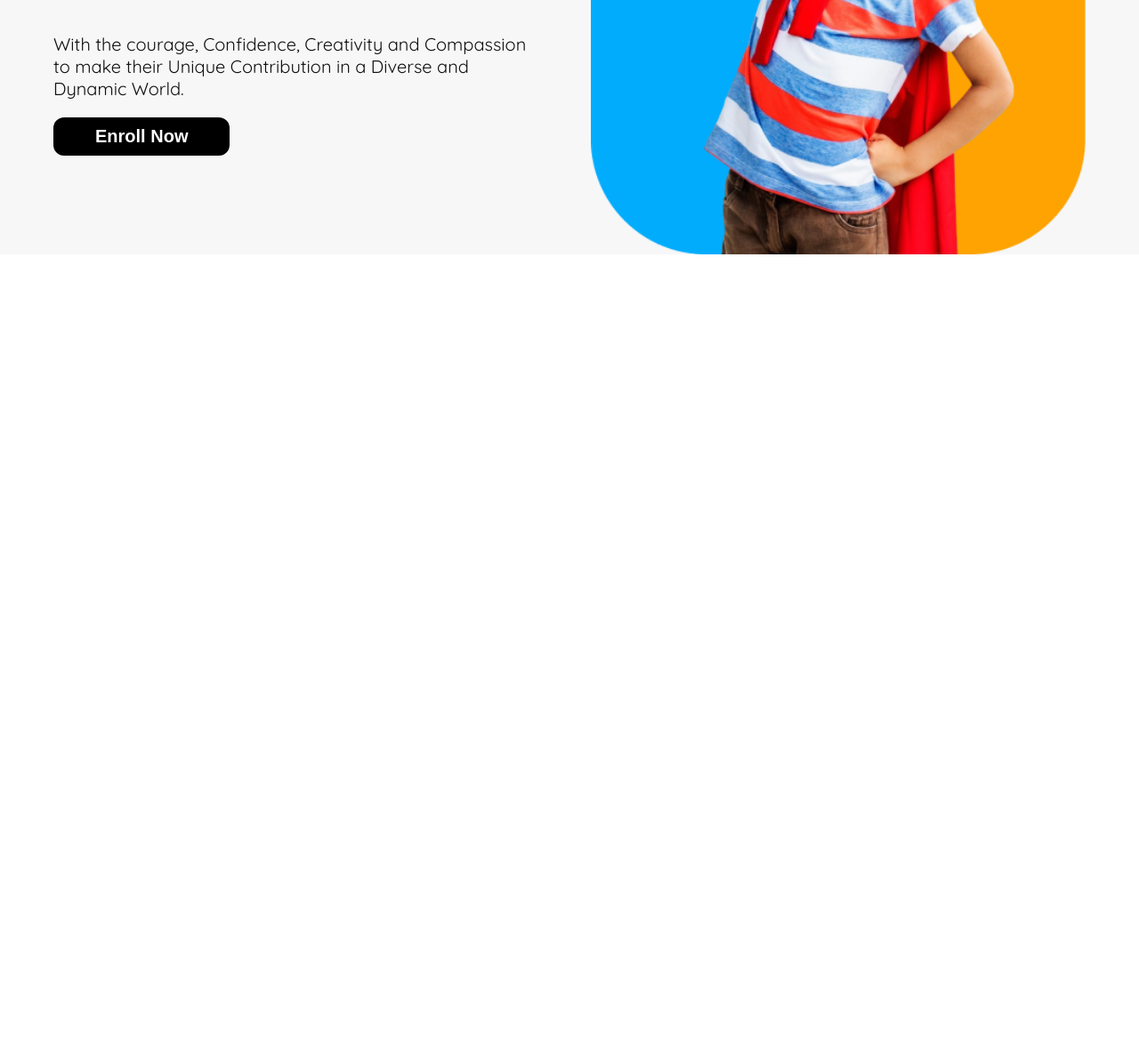
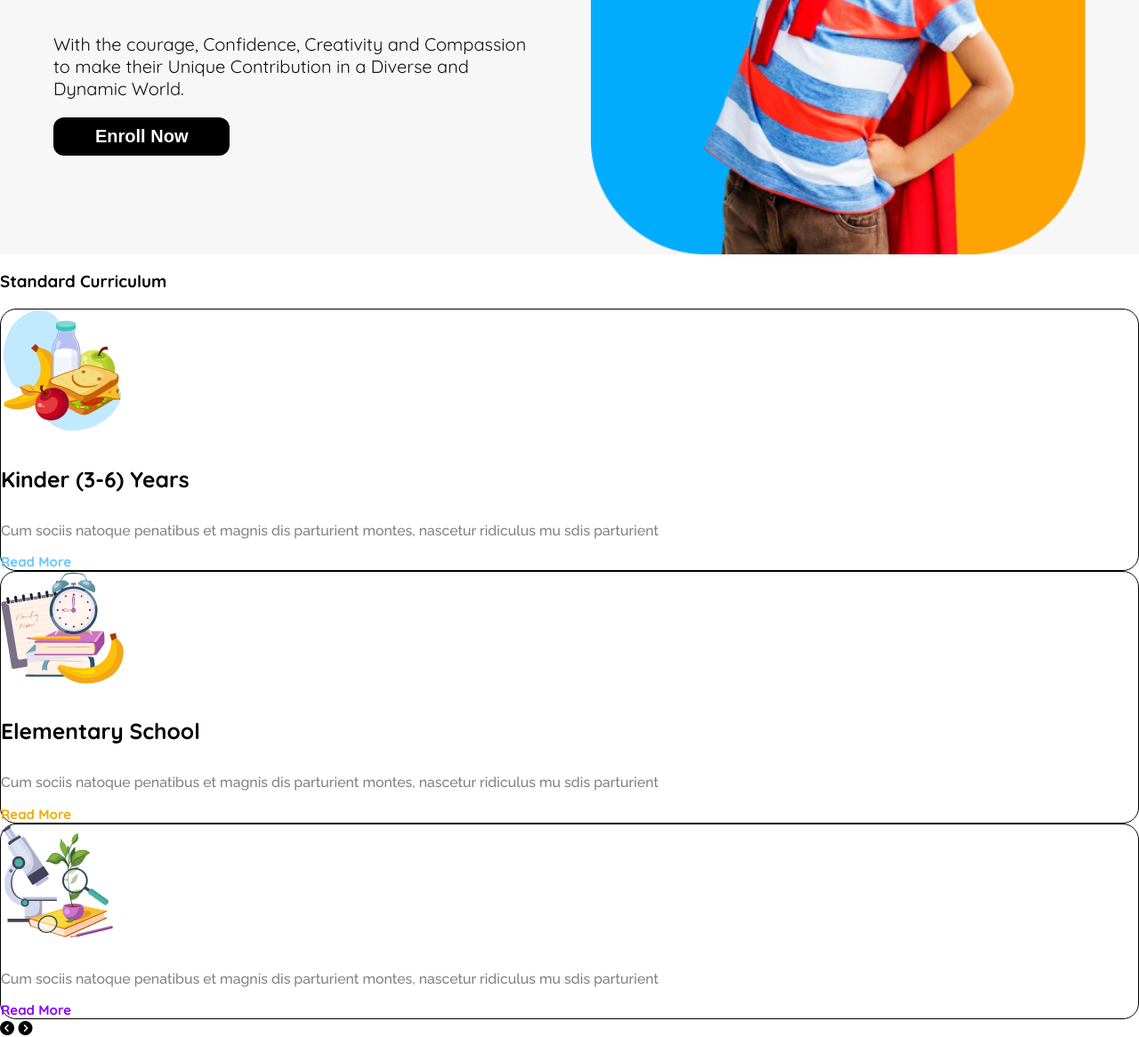
Before and after one commit to atiahrakhi/kids-school-responsive-website, a plain HTML site: page index.html in a window 1280 px wide. Shown: the part 500-1666 px from the top of the page at 89% size. Before the commit the page ends 800 px from the top, so only its background shows below. Drawn offline with Linux system fonts and the light colour scheme.

Commit message:
aadded card

```diff
--- a/index.html
+++ b/index.html
@@ -48,6 +48,40 @@
 
     </header>
     <main>
+        <section>
+            <h3 class="section-title">Standard Curriculum</h3>
+            <div class="card-container">
+                <div class="card">
+                    <img src="assets/kinder.png" alt="" class="card-icon">
+                    <h4 class="crd-title">Kinder (3-6) Years</h4>
+                    <p class="card-description raleway">Cum sociis natoque penatibus et magnis
+                        dis parturient montes, nascetur ridiculus
+                        mu sdis parturient</p>
+                        <a class="link-1 card-link" href="">Read More</a>
+                </div>
+                <div class="card">
+                    <img src="assets/elementary.png" alt="" class="card-icon">
+                    <h4 class="crd-title">Elementary School</h4>
+                    <p class="card-description raleway">Cum sociis natoque penatibus et magnis
+                        dis parturient montes, nascetur ridiculus
+                        mu sdis parturient</p>
+                    <a class="link-2 card-link" href="">Read More</a>
+                </div>
+                <div class="card">
+                    <img src="assets/middle.png" alt="" class="card-icon">
+                    <h4 class="crd-title"></h4>
+                    <p class="card-description raleway">Cum sociis natoque penatibus et magnis
+                        dis parturient montes, nascetur ridiculus
+                        mu sdis parturient</p>
+                        <a class="link-3 card-link" href="">Read More</a>
+
+                </div>
+            </div>
+            <div class="arrow-btn"><i class="fa-solid fa-circle-chevron-left"></i>
+                <i class="fa-solid fa-circle-chevron-right"></i>
+            </div>
+        </section>
+
 
     </main>
     <footer>
--- a/styles/styles.css
+++ b/styles/styles.css
@@ -43,6 +43,15 @@
 .light-green{
     color: #95B226;
 }
+.link-1{
+  color: #64C8FF;
+}
+.link-2{
+  color: #F0AA00;
+}
+.link-3{
+  color:#8700FF
+}
 .bg{
    background-color: #F7F7F7;
 
@@ -55,6 +64,11 @@
   border-radius: 12px;
   font-weight: 700;
   font-size: 1.25rem;
+}
+.card-link{
+  font-weight: 700;
+  font-size: .94rem;
+  text-decoration: none;
 
 }
 
@@ -108,11 +122,8 @@
     text-decoration: none;
     font-weight: 500;
     font-size: 1.25rem;
+  }
 
-
-
-
-  }
   /* banner style */
   .banner{
     justify-content: center;
@@ -124,7 +135,6 @@
   .banner-content{
     max-width: 640px;
     gap: 50px;
-
   }
   .banner-title{
     font-weight: 700;
@@ -136,6 +146,25 @@
   .banner-image{
     width: 100%;
   }
+  /* card related style */
+  .card{
+    border: 1px solid ;
+    border-radius: 18px;
+  }
+  .crd-title{
+    font-weight: 700;
+    font-size: 1.54rem;
+  }
+  .card-description{
+    font-weight: 500;
+    font-size: .99rem;
+    color: #808080;
+
+  }
+  .card-btn{
+
+  }
+
 
 
 
```
